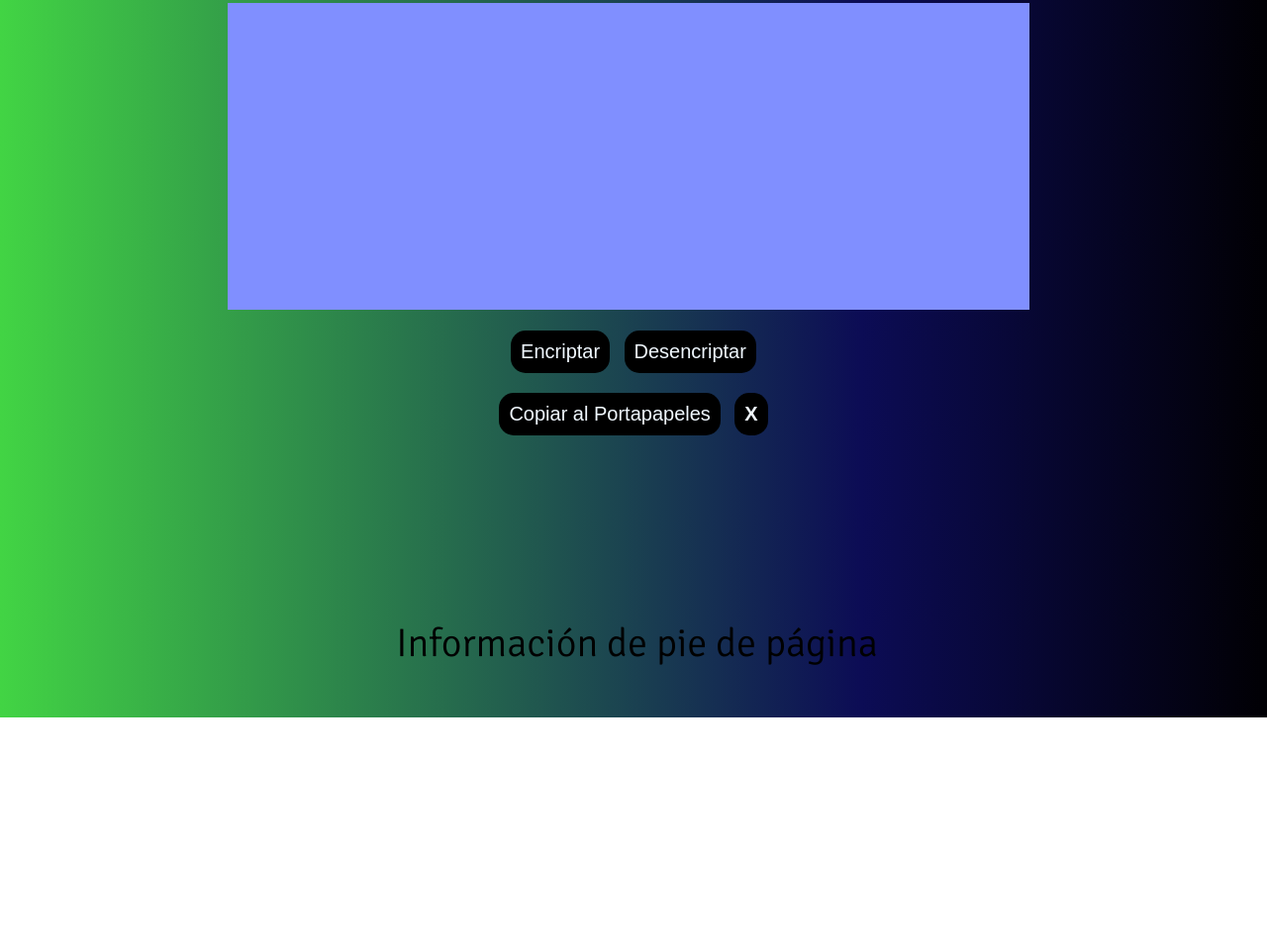
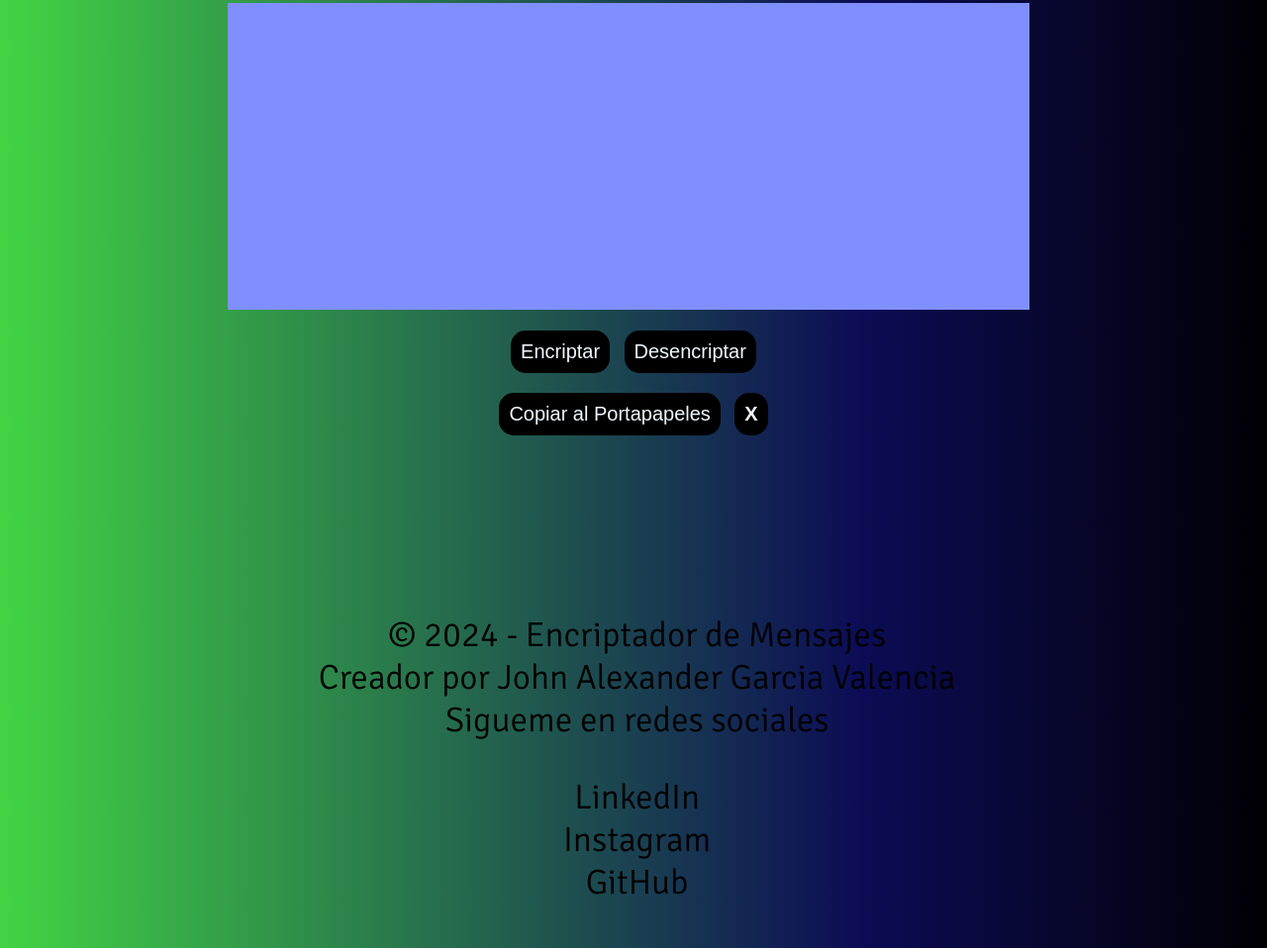
Before and after one commit to lDalexander/desafio-encriptador-alura, a plain HTML site: page index.html in a window 1280 px wide. Shown: the part 582-1540 px from the top of the page at 99% size. Before the commit the page ends 1307 px from the top, so only its background shows below. Drawn offline with Linux system fonts and the light colour scheme.

Commit message:
Add files via upload

```diff
--- a/index.html
+++ b/index.html
@@ -40,7 +40,13 @@
     </main>
 
     <footer>
-        <p>Información de pie de página</p>
+        <p>&copy; 2024 - Encriptador de Mensajes <br>
+            Creador por John Alexander Garcia Valencia <br>
+            Sigueme en redes sociales <br></p>
+        <p><a class="links" href="https://www.linkedin.com/in/ldalexander1">LinkedIn</a><br>
+            <a class="links" href="">Instagram</a><br>
+            <a class="links" href="">GitHub</a>
+        </p>
     </footer>
 
     <script src="app.js"></script>
--- a/styles.css
+++ b/styles.css
@@ -94,3 +94,16 @@ button:active {
   border: #333;
   border-radius: black 5px;
 }
+
+p {
+  font-size: 35px;
+  justify-content: baseline;
+}
+
+a {
+  text-decoration: none;
+  color: #000000;
+}
+a:hover {
+  color: #496b89;
+}
```
